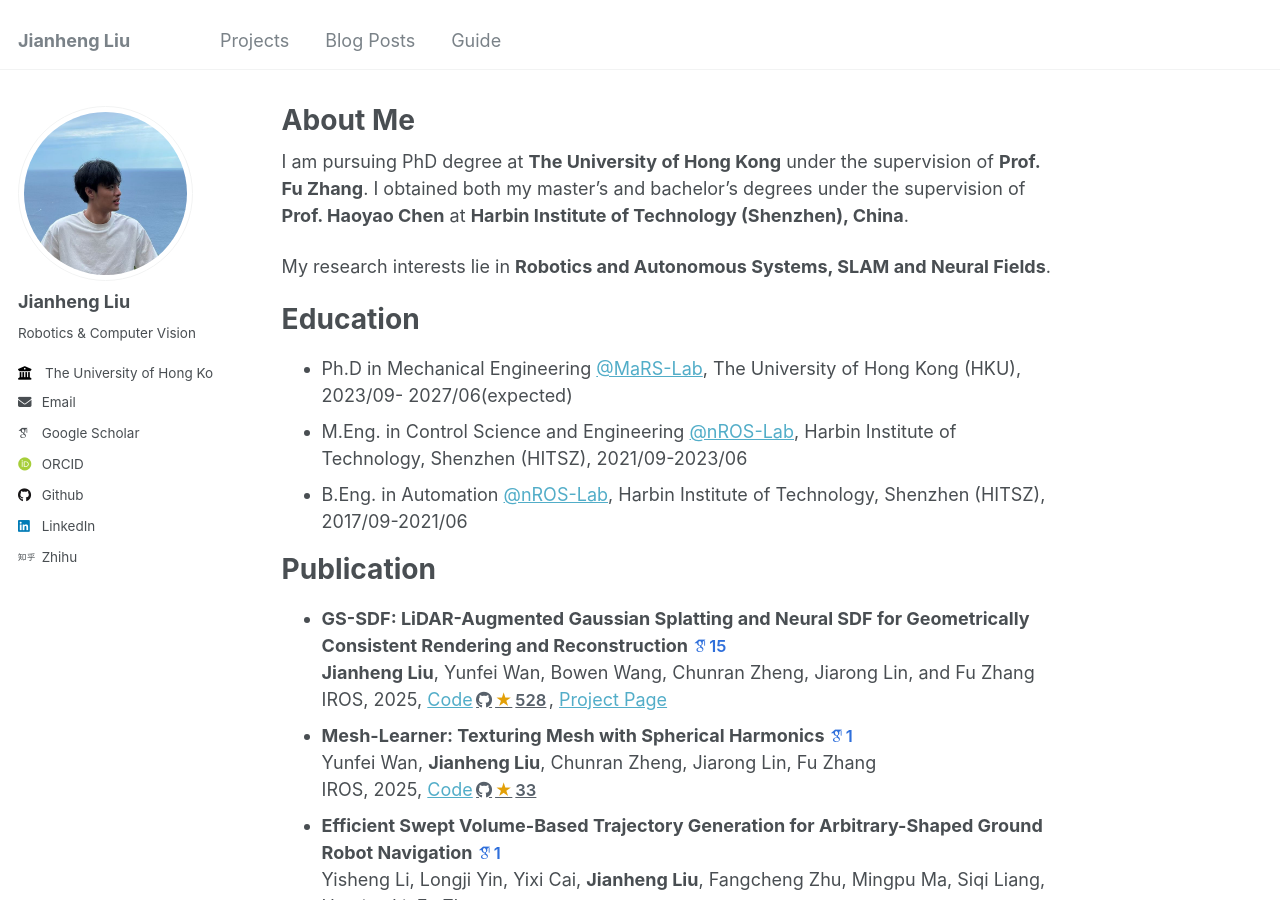
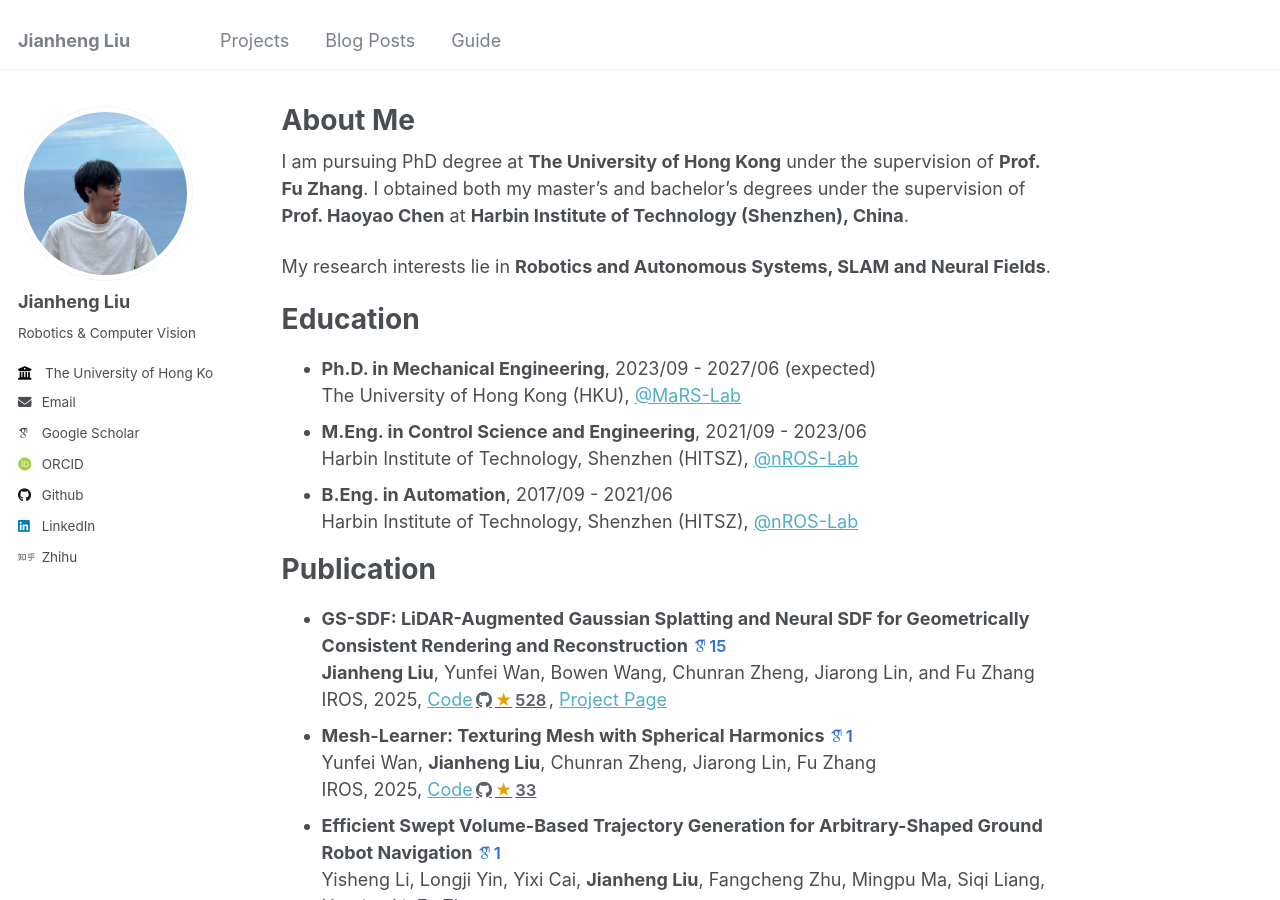
Before and after one commit to jianhengLiu/jianhengLiu.github.io, a Jekyll site: the page built from _pages/about.md, in a window 1280 px wide and 900 px high. Built offline with Jekyll 4.4.1, drawn with Linux system fonts in a browser that asks for light colours; some web fonts are replaced; comment, search, counter and statistics services are not loaded.

Commit message:
feat: enhance education section formatting and update degree timelines

```diff
--- a/_pages/about.md
+++ b/_pages/about.md
@@ -10,12 +10,17 @@ I am pursuing PhD degree at **The University of Hong Kong** under the supervisio
 
 My research interests lie in **Robotics and Autonomous Systems, SLAM and Neural Fields**.
 
-Education
-=========
+# Education
 
-- Ph.D in Mechanical Engineering [@MaRS-Lab](https://mars.hku.hk/), The University of Hong Kong (HKU), 2023/09- 2027/06(expected)
-- M.Eng. in Control Science and Engineering [@nROS-Lab](http://nrs-lab.com/), Harbin Institute of Technology, Shenzhen (HITSZ), 2021/09-2023/06
-- B.Eng. in Automation [@nROS-Lab](http://nrs-lab.com/), Harbin Institute of Technology, Shenzhen (HITSZ), 2017/09-2021/06
+- **Ph.D. in Mechanical Engineering**, 2023/09 - 2027/06 (expected)
+  <br>
+  The University of Hong Kong (HKU), [@MaRS-Lab](https://mars.hku.hk/)
+- **M.Eng. in Control Science and Engineering**, 2021/09 - 2023/06
+  <br>
+  Harbin Institute of Technology, Shenzhen (HITSZ), [@nROS-Lab](http://nrs-lab.com/)
+- **B.Eng. in Automation**, 2017/09 - 2021/06
+  <br>
+  Harbin Institute of Technology, Shenzhen (HITSZ), [@nROS-Lab](http://nrs-lab.com/)
 
 # Publication
 
```
Also changed, not shown: 4 other files.
